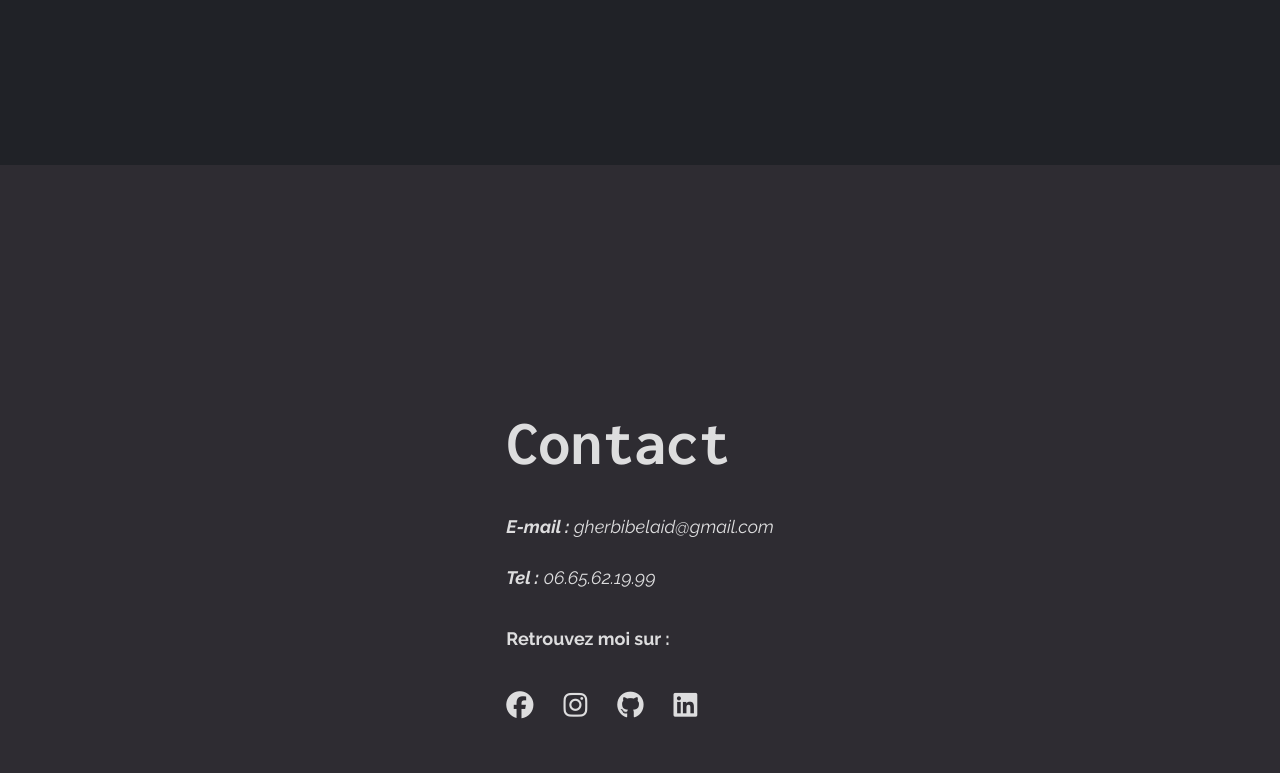
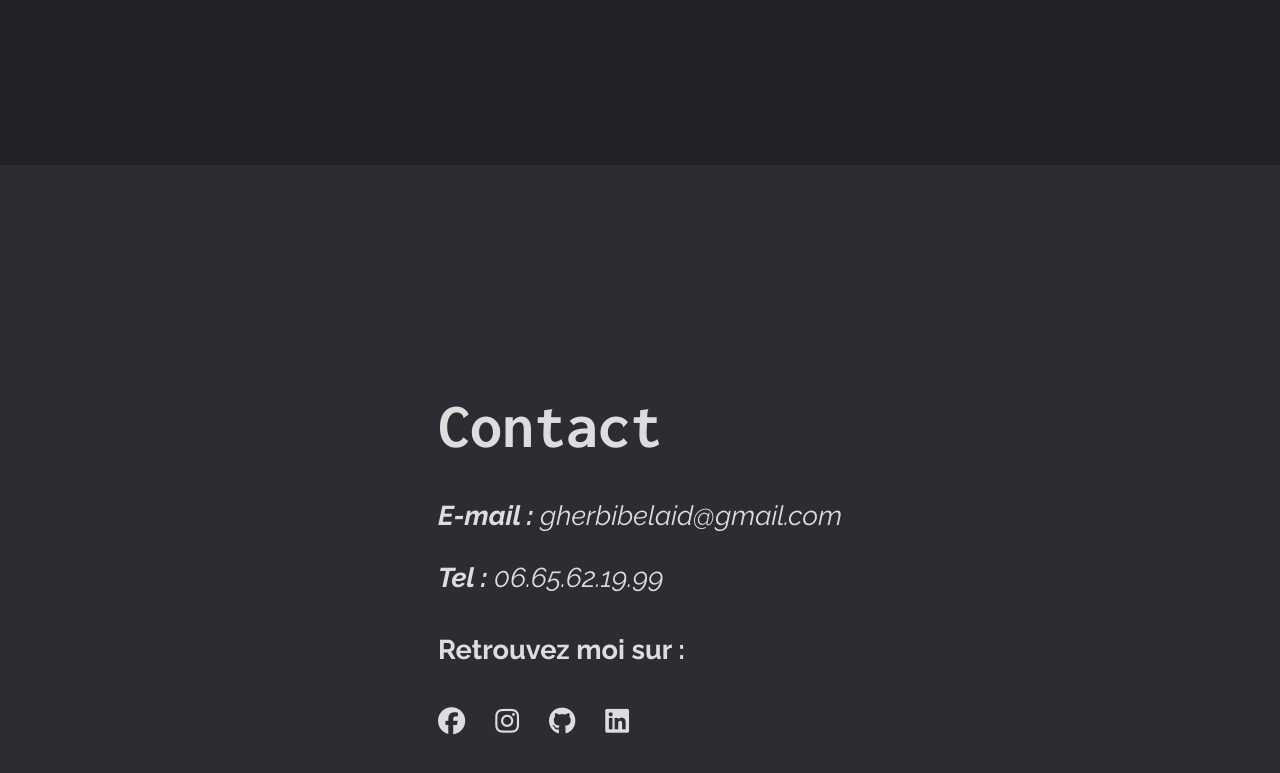
Before and after one commit to belaid01500/MyPortfolio, a website: page index.html in a window 1280 px wide. Shown: the part 5111-5884 px from the top of the page. Drawn offline with nearby package versions, Linux system fonts and the light colour scheme.

Commit message:
class and footer

```diff
--- a/index.html
+++ b/index.html
@@ -348,7 +348,7 @@
               <a href="#"><strong>Tel :</strong> 06.65.62.19.99</a>
             </address>
           </div>
-          <div>
+          <div class="resau">
             <p class="margin-bottom"><strong>Retrouvez moi sur :</strong></p>
             <div class="flex gap-30 resaux">
               <a href="https://www.facebook.com/?locale=fr_FR" target="_blank"
--- a/style.css
+++ b/style.css
@@ -363,7 +363,9 @@ nav a:hover {
   padding: 5px 10px;
 }
 /** Footer Contact **/
-
+address a {
+  font-size: 1.7rem;
+}
 .contact {
   height: 100vh;
   background-color: var(--third-3);
@@ -376,6 +378,9 @@ nav a:hover {
 }
 .card-footer {
   background-color: red;
+}
+.resau p {
+  font-size: 1.7rem;
 }
 
 /** Media query smartphone **/
```
